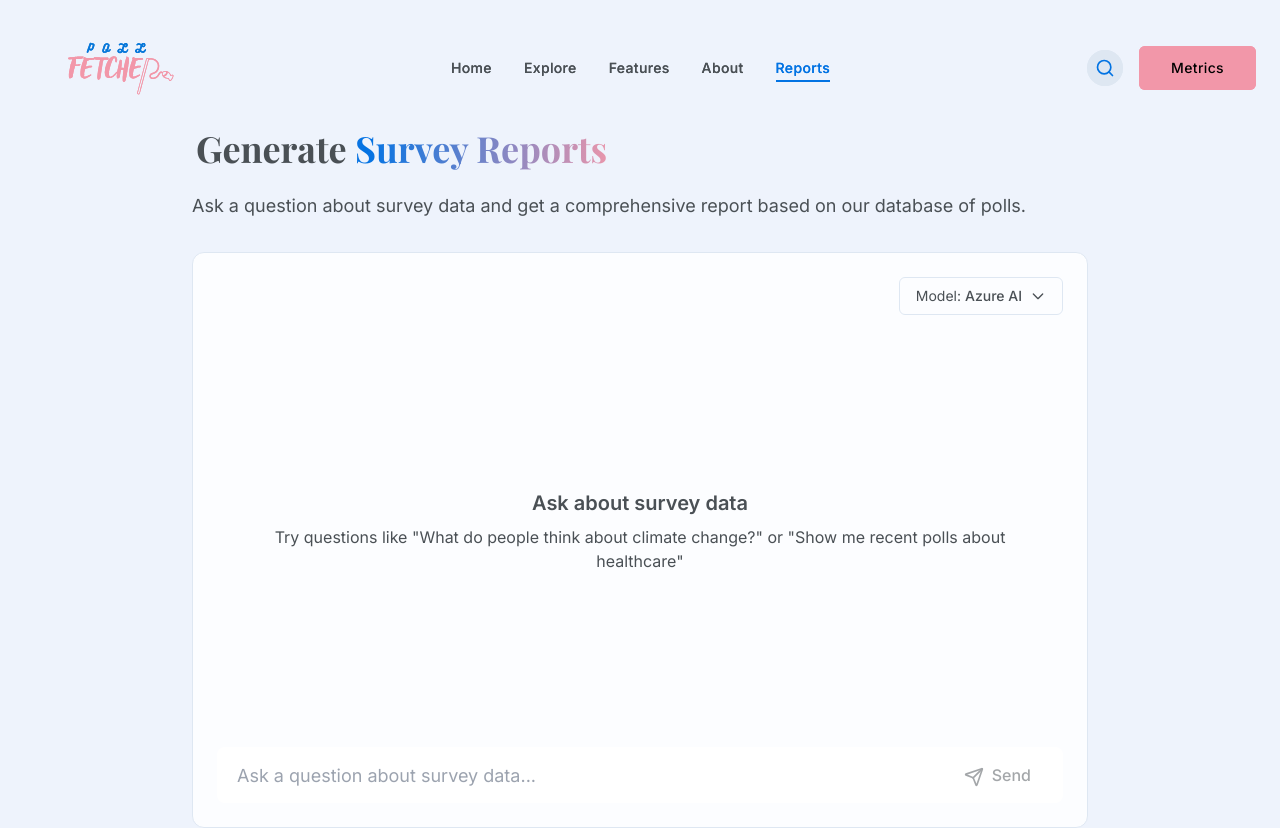
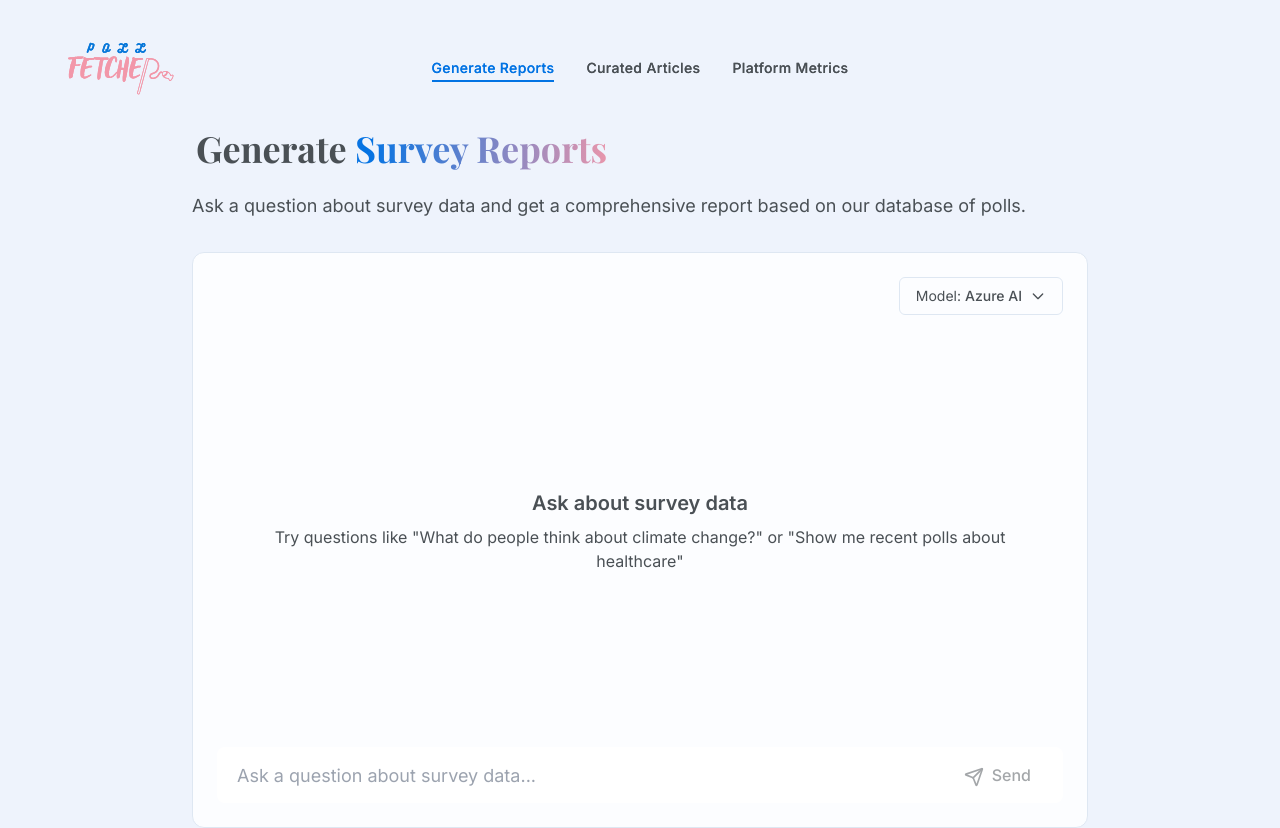
Before and after one commit to tugberkcapraz/pollfetchersite, a Next.js app: page /report in a window 1280 px wide. Shown: the top 828 px of the page. Built offline with nearby package versions, Linux system fonts and the light colour scheme.

Commit message:
Refactor Navbar component: update navigation links to include 'Generate Reports', 'Curated Articles', and 'Platform Metrics'; adjust layout for logo and navigation items for better alignment and responsiveness.

```diff
--- a/components/navbar.tsx
+++ b/components/navbar.tsx
@@ -25,11 +25,9 @@ export function Navbar() {
   const toggleMenu = () => setIsOpen(!isOpen)
 
   const navLinks = [
-    { name: "Home", path: "/" },
-    { name: "Explore", path: "/explore" },
-    { name: "Features", path: "/features" },
-    { name: "About", path: "/about" },
-    { name: "Reports", path: "/report" },
+    { name: "Generate Reports", path: "/report" },
+    { name: "Curated Articles", path: "/articles" },
+    { name: "Platform Metrics", path: "/metrics" },
   ]
 
   return (
@@ -40,6 +38,7 @@ export function Navbar() {
     >
       <div className="container mx-auto px-4 md:px-6">
         <div className="flex items-center justify-between">
+          <div className="flex-1 flex justify-start">
             <Link href="/" className="flex items-center space-x-2">
               <Image
                 src="/logo.svg"
@@ -49,6 +48,7 @@ export function Navbar() {
                 priority
               />
             </Link>
+          </div>
 
           <nav className="hidden md:flex items-center space-x-8">
             {navLinks.map((link) => (
@@ -75,13 +75,8 @@ export function Navbar() {
             ))}
           </nav>
 
-          <div className="hidden md:flex items-center space-x-4">
-            <button className="p-2 rounded-full bg-muted hover:bg-border transition-colors">
-              <Search className="w-5 h-5 text-secondary" />
-            </button>
-            <Link href="/metrics" className="themed-button text-sm">
-              Metrics
-            </Link>
+          <div className="flex-1 hidden md:flex justify-end">
+            {/* This div takes up space to balance the logo */}
           </div>
 
           <button
@@ -125,16 +120,6 @@ export function Navbar() {
                   </motion.div>
                 ))}
               </nav>
-
-              <div className="mt-auto">
-                <Link
-                  href="/metrics"
-                  className="themed-button w-full flex items-center justify-center text-center"
-                  onClick={() => setIsOpen(false)}
-                >
-                  Metrics
-                </Link>
-              </div>
             </div>
           </motion.div>
         )}
```
Also changed, not shown: 1 other file (tests, documents, lock files or other folders). Lines whose indentation alone changed are shown as unchanged.
